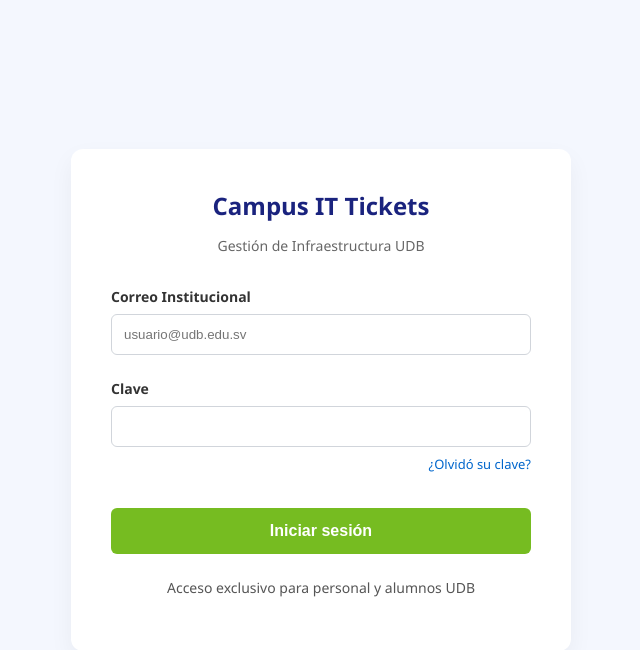
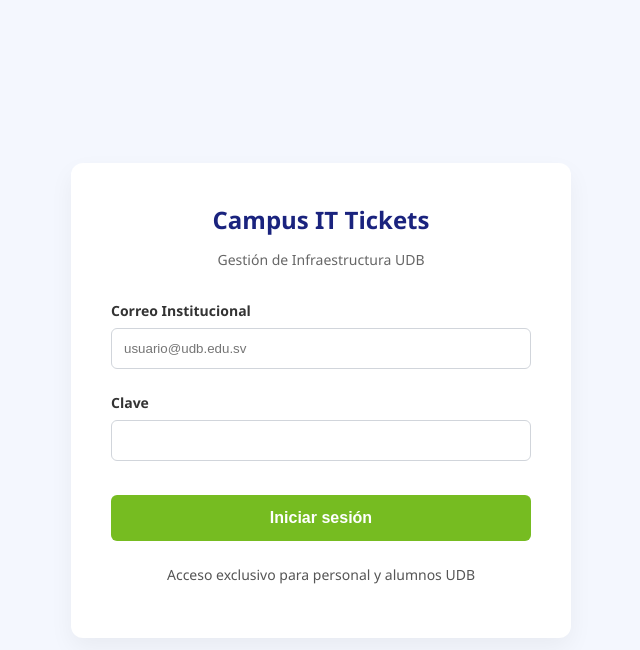
Before and after one commit to Ferrrnando123/sistema-de-ticketes, a PHP site: page / in a window 1280 px wide. Shown: the top 650 px of the page, without its empty margins (319-959 px from the left). Run offline with PHP 8.4, Linux system fonts and the light colour scheme.

Commit message:
Loaded page final

```diff
--- a/Views/login.php
+++ b/Views/login.php
@@ -111,9 +111,6 @@
                 <div class="input-group">
                     <label for="password">Clave</label>
                     <input type="password" id="password" name="password" required>
-                    <div class="form-footer">
-                        <a href="#" class="link">¿Olvidó su clave?</a>
-                    </div>
                 </div>
 
                 <button type="submit" class="btn-primary">Iniciar sesión</button>
--- a/Views/partials/loader.php
+++ b/Views/partials/loader.php
@@ -1,8 +1,6 @@
 <?php
 // Views/partials/loader.php
-// aqui realizamos la comprobacion de si se debe mostrar el loader
-if (isset($_SESSION['mostrar_loading']) && $_SESSION['mostrar_loading'] === true):
-    unset($_SESSION['mostrar_loading']);
+// aqui hemos quitado el filtro de sesion para que cargue siempre
 ?>
 <style>
     #loader-wrapper {
@@ -72,4 +70,3 @@ if (isset($_SESSION['mostrar_loading']) && $_SESSION['mostrar_loading'] === true
         }, 800); // 800ms de duración
     });
 </script>
-<?php endif; ?>
```
